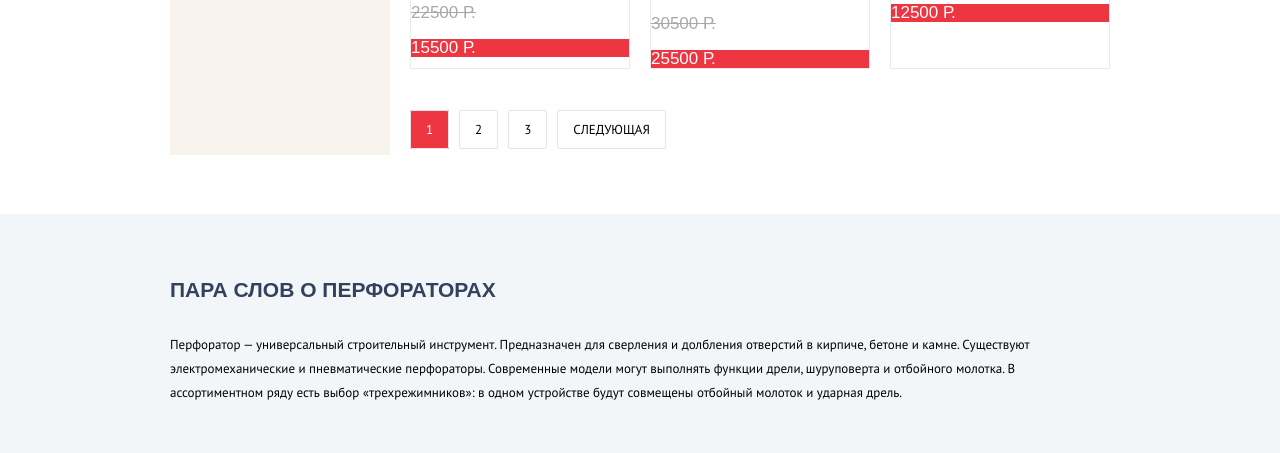
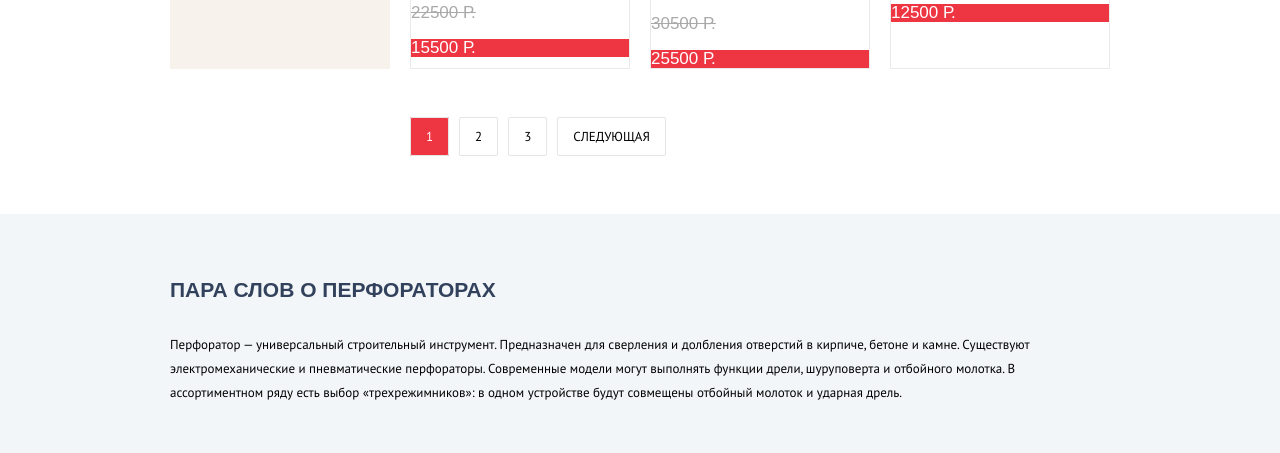
Before and after one commit to vmescher/1584849-technomart-29, a plain HTML site: page catalog.html in a window 1280 px wide. Shown: the part 1679-2132 px from the top of the page. Drawn offline with Linux system fonts and the light colour scheme; a web font is replaced by a local one.

Commit message:
Правки

```diff
--- a/catalog.html
+++ b/catalog.html
@@ -214,7 +214,10 @@
               </div>
             </li>
           </ul>
-          <ul class="pages-buttons">
+        </section>
+
+        <section class="pages-buttons">
+          <ul class="pages-buttons-list">
             <li class="page-button">
               <a class="active-page-button" href="#">1</a>
             </li>
@@ -229,6 +232,8 @@
             </li>
           </ul>
         </section>
+
+
       </div>
     </div>
   </section>
--- a/css/style.css
+++ b/css/style.css
@@ -665,7 +665,8 @@
   "nav nav"
   "name name"
   "filters sorting"
-  "filters results";
+  "filters results"
+  ". pages";
   column-gap: 20px;
 }
 
@@ -747,6 +748,12 @@
 
 .pages-buttons {
   margin-top: 48px;
+  grid-area: pages;
+}
+
+.pages-buttons-list {
+  min-height: 38px;
+  margin: 0;
   padding: 0;
   list-style: none;
   display: flex;
```
